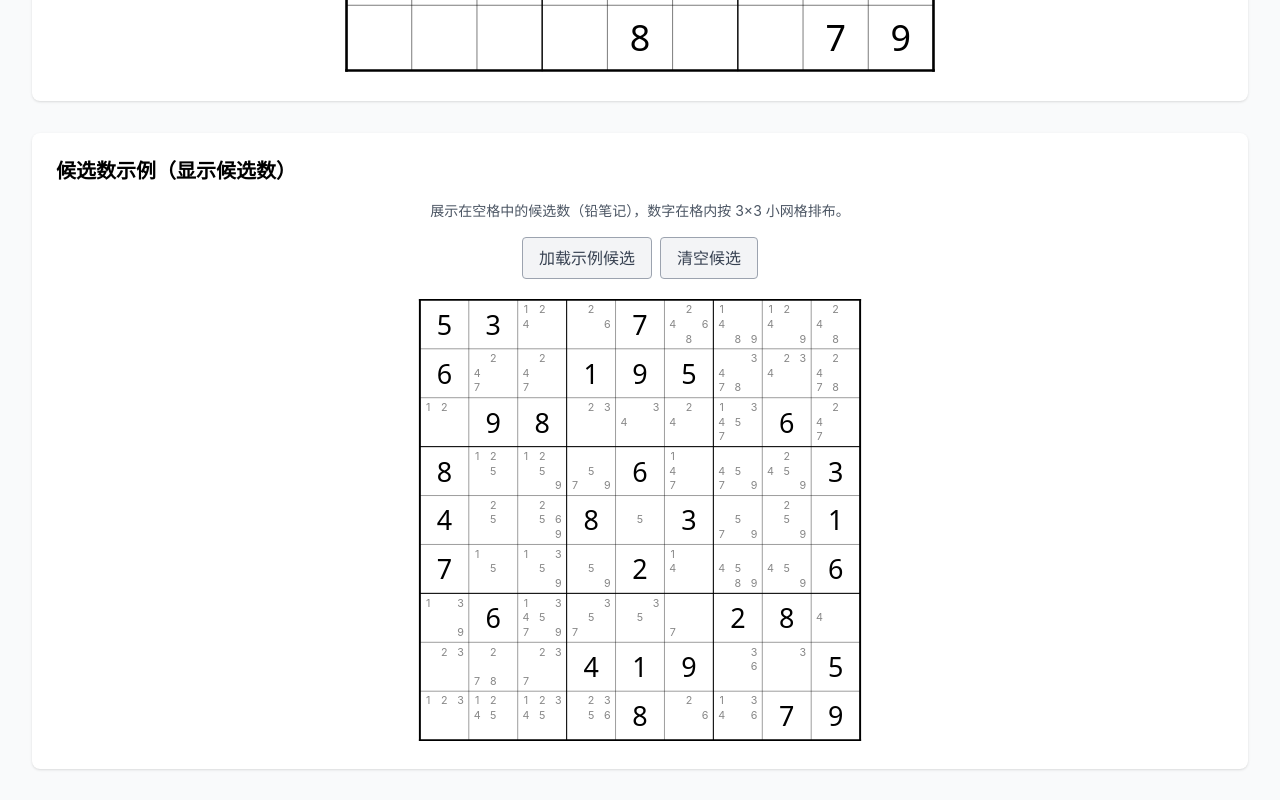
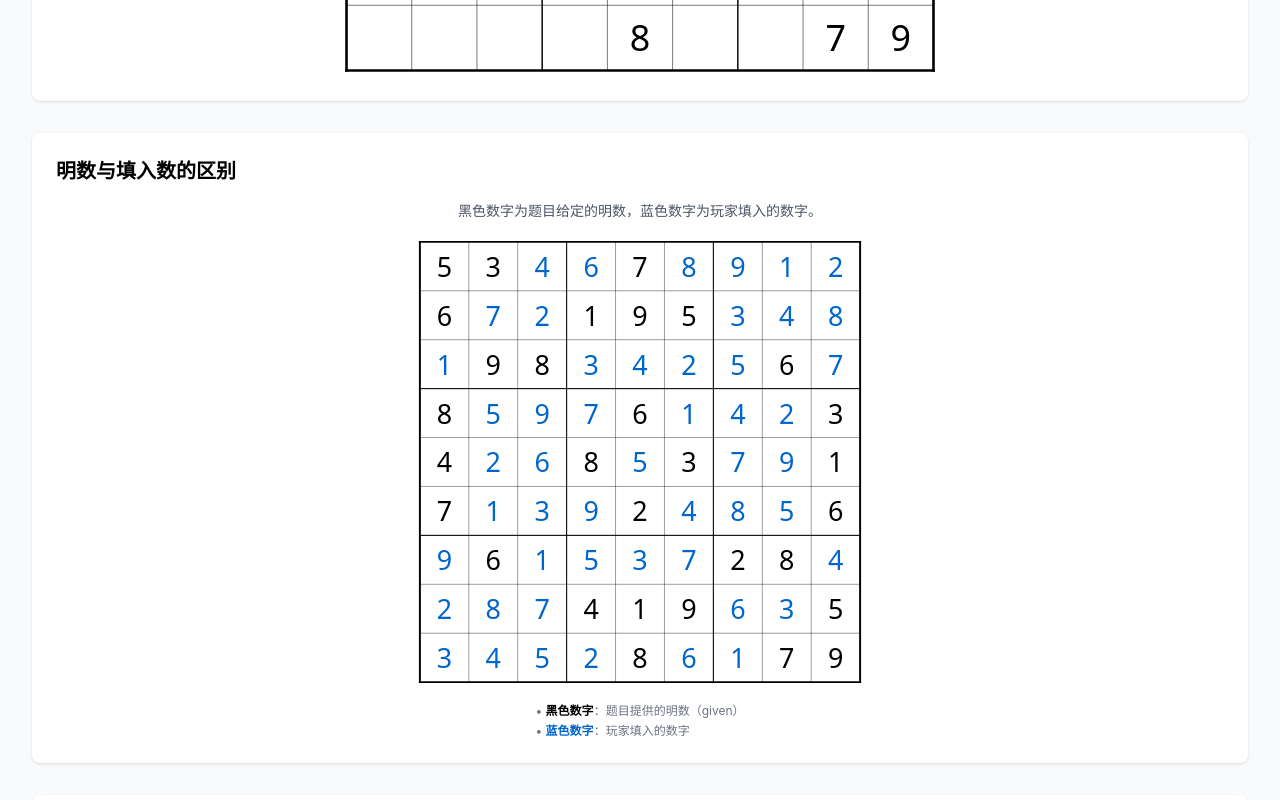
Before and after one commit to ZerolAcqua/sudoku-tool, a Vue app: page /demo in a window 1280 px wide. Shown: the part 1380-2180 px from the top of the page. Built offline with nearby package versions, Linux system fonts and the light colour scheme.

Commit message:
fix: 摒除线呈现效果问题

```diff
--- a/src/components/SudokuMarkers.vue
+++ b/src/components/SudokuMarkers.vue
@@ -62,8 +62,8 @@
       <!-- 摒除线（两个单元格之间的线段） -->
       <line
         v-if="marker.type === 'line' && marker.cells && marker.cells.length >= 2"
-        :x1="posCenter(marker.cells[0]!).x"
-        :y1="posCenter(marker.cells[0]!).y"
+        :x1="getLineStart(marker).x"
+        :y1="getLineStart(marker).y"
         :x2="posCenter(marker.cells[1]!).x"
         :y2="posCenter(marker.cells[1]!).y"
         :stroke="marker.color"
@@ -93,4 +93,49 @@ function center(marker: CellMarker) {
 function posCenter(pos: { row: number; col: number }) {
   return cellCenterUtil(pos.row, pos.col, props.cellSize)
 }
+
+// 计算摒除线的起点（从圆圈边缘开始，而不是圆心）
+function getLineStart(marker: CellMarker) {
+  if (!marker.cells || marker.cells.length < 2) {
+    return { x: 0, y: 0 }
+  }
+
+  const start = posCenter(marker.cells[0]!)
+  const end = posCenter(marker.cells[1]!)
+
+  // 查找起点单元格是否有对应的圆圈标记
+  const circleMarker = props.markers.find(m =>
+    m.type === 'circle' &&
+    m.cell &&
+    m.cell.row === marker.cells![0]!.row &&
+    m.cell.col === marker.cells![0]!.col
+  )
+
+  // 如果没有圆圈标记，从中心开始
+  if (!circleMarker) {
+    return start
+  }
+
+  // 计算从起点到终点的方向向量
+  const dx = end.x - start.x
+  const dy = end.y - start.y
+  const distance = Math.sqrt(dx * dx + dy * dy)
+
+  if (distance === 0) {
+    return start
+  }
+
+  // 归一化方向向量
+  const dirX = dx / distance
+  const dirY = dy / distance
+
+  // 圆圈半径
+  const radius = circleMarker.size ?? 35
+
+  // 从圆心沿方向偏移半径距离
+  return {
+    x: start.x + dirX * radius,
+    y: start.y + dirY * radius
+  }
+}
 </script>
--- a/src/pages/DemoPage.vue
+++ b/src/pages/DemoPage.vue
@@ -40,6 +40,23 @@
         <div class="flex flex-col items-center">
           <p class="text-sm text-gray-600 mb-2">大尺寸 (600px)</p>
           <SudokuBoard :board="board" :given="given" :size="600" mode="display" />
+        </div>
+      </div>
+    </div>
+
+    <!-- 明数与填入数展示 -->
+    <div class="bg-white shadow rounded-lg p-6 mb-8">
+      <h2 class="text-xl font-semibold mb-4">明数与填入数的区别</h2>
+      <div class="flex flex-col items-center gap-4">
+        <p class="text-sm text-gray-600">黑色数字为题目给定的明数，蓝色数字为玩家填入的数字。</p>
+        <SudokuBoard
+          :board="boardWithUserInput"
+          :given="given"
+          mode="display"
+        />
+        <div class="text-xs text-gray-500 space-y-1">
+          <p>• <span class="font-bold text-black">黑色数字</span>：题目提供的明数（given）</p>
+          <p>• <span class="font-bold" style="color: var(--user-num-color)">蓝色数字</span>：玩家填入的数字</p>
         </div>
       </div>
     </div>
@@ -173,21 +190,24 @@
       <div class="bg-white shadow rounded-lg p-6 mb-8">
         <h2 class="text-xl font-semibold mb-4">摒除线绘制</h2>
         <div class="flex flex-col items-center gap-4">
-          <p class="text-sm text-gray-600">在两个单元格之间绘制摒除线</p>
+          <p class="text-sm text-gray-600">在两个单元格之间绘制摒除线，从起点圆圈边缘指向目标格</p>
           <SudokuBoard
             :board="board"
             :given="given"
             :markers="[
+              { cell: {row: 0, col: 0}, type: 'circle', color: '#9c27b0', strokeWidth: 3, size: 35 },
               { cells: [{row: 0, col: 0}, {row: 0, col: 8}], type: 'line', color: '#9c27b0', strokeWidth: 3 },
-              { cells: [{row: 3, col: 1}, {row: 5, col: 1}], type: 'line', color: '#ff5722', strokeWidth: 2 },
-              { cells: [{row: 6, col: 6}, {row: 8, col: 8}], type: 'line', color: '#00bcd4', strokeWidth: 2 }
+              { cell: {row: 3, col: 1}, type: 'circle', color: '#ff5722', strokeWidth: 3, size: 35 },
+              { cells: [{row: 3, col: 1}, {row: 5, col: 1}], type: 'line', color: '#ff5722', strokeWidth: 3 },
+              { cell: {row: 6, col: 6}, type: 'circle', color: '#00bcd4', strokeWidth: 3, size: 35 },
+              { cells: [{row: 6, col: 6}, {row: 8, col: 8}], type: 'line', color: '#00bcd4', strokeWidth: 3 }
             ]"
             mode="display"
           />
           <div class="text-xs text-gray-500 space-y-1">
-            <p>• 紫色线：第 1 行横跨</p>
-            <p>• 橙色线：第 2 列部分竖线</p>
-            <p>• 青色线：右下角斜线</p>
+            <p>• 紫色圆圈 + 线：第 1 行横跨，线从圆圈边缘开始</p>
+            <p>• 橙色圆圈 + 线：第 2 列部分竖线</p>
+            <p>• 青色圆圈 + 线：右下角斜线</p>
           </div>
         </div>
       </div>
@@ -455,6 +475,19 @@ const board = reactive([
   [0,0,0,0,8,0,0,7,9]
 ])
 
+// 带有用户填入数字的盘面（用于展示明数与填入数的区别）
+const boardWithUserInput = reactive([
+  [5,3,4,6,7,8,9,1,2],
+  [6,7,2,1,9,5,3,4,8],
+  [1,9,8,3,4,2,5,6,7],
+  [8,5,9,7,6,1,4,2,3],
+  [4,2,6,8,5,3,7,9,1],
+  [7,1,3,9,2,4,8,5,6],
+  [9,6,1,5,3,7,2,8,4],
+  [2,8,7,4,1,9,6,3,5],
+  [3,4,5,2,8,6,1,7,9]
+])
+
 const given = reactive([
   [true,true,false,false,true,false,false,false,false],
   [true,false,false,true,true,true,false,false,false],
```
